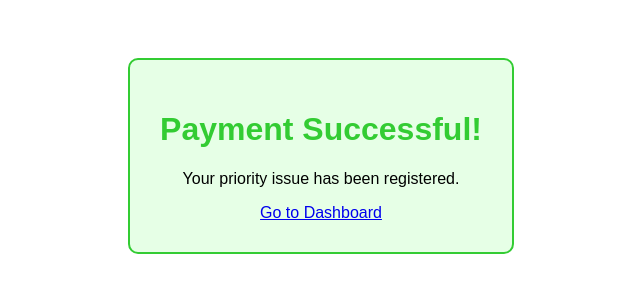
After one commit to Swamini11/IS-Project, a Flask app: page /payment_success in a window 1280 px wide. The commit adds this page. Shown: the top 303 px of the page, without its empty margins (319-959 px from the left). Run offline with Flask 3, Linux system fonts and the light colour scheme.

Commit message:
payment vulnerability page added

```diff
--- a/app.py
+++ b/app.py
@@ -148,7 +148,14 @@ def user_dashboard():
 def report():
     if 'user_id' not in session:
         return redirect(url_for('user_login'))
+
+
     if request.method == 'POST':
+
+        isPriorityIssue = request.form.get('isPriorityIssue')=='on'
+
+
+
         location = request.form['location']
         description = request.form['description']
         file = request.files.get('image')
@@ -159,10 +166,16 @@ def report():
         conn = sqlite3.connect('site_data.db')
         cursor = conn.cursor()
         cursor.execute("INSERT INTO issues (user_id, location, description, image_path) VALUES (?, ?, ?, ?)",
-                       (session['user_id'], location, description, filename))
+                    (session['user_id'], location, description, filename))
         conn.commit()
         conn.close()
+
+        if isPriorityIssue:
+            return redirect(url_for('pay'))
+
         return redirect(url_for('user_dashboard'))
+
+
     return render_template('report_issue.html')
 
 @app.route('/my_issues', methods=['GET'])
@@ -196,7 +209,28 @@ def my_issues():
 
     return render_template('user_issues.html', issues=issues, city=city)
 
+# @app.route('/report_issue', methods=['GET', 'POST'])
+# def report_issue():
+#     if request.method == 'POST':
+#         location = request.form.get('location')
+#         description = request.form.get('description')
+#         is_priority = request.form.get('priority') == 'yes'
+#         image = request.files.get('image')
 
+#         # Save data temporarily in session (simulate DB insert later)
+#         session['issue_data'] = {
+#             'location': location,
+#             'description': description,
+#             'priority': is_priority,
+#             'image_filename': image.filename if image else None
+#         }
+
+#         if is_priority:
+#             return redirect(url_for('payment_gateway'))
+
+#         return "Issue submitted successfully (Standard issue)."
+
+#     return render_template('report_issue.html')  # Your HTML form
 
 @app.route('/admin_dashboard', methods=['GET', 'POST'])
 def admin_dashboard():
@@ -274,9 +308,81 @@ def feedback():
         except Exception as e:
             print("SQL Injection Error:", e)
         conn.close()
+
+
+
         return redirect(url_for('user_login'))
 
     return render_template('feedback.html')
+
+@app.route('/pay')
+def pay():
+    if 'user_id' not in session:
+        return redirect(url_for('user_login'))
+    conn = sqlite3.connect('site_data.db')
+    cursor = conn.cursor()
+    cursor.execute("""
+        SELECT location, description, image_path FROM issues
+        WHERE user_id = ? ORDER BY id DESC LIMIT 1
+    """, (session['user_id'],))
+    issue = cursor.fetchone()
+    conn.close()
+    return render_template('payment_Page.html', issue=issue)
+
+@app.route('/process_payment', methods=['POST'])
+def process_payment():
+    # Simulate processing (In real apps, use a secure payment gateway)
+    card_number = request.form['card_number']
+    name = request.form['name']
+    expiry = request.form['expiry']
+    cvv = request.form['cvv']
+
+    # Print just for debug (do NOT do this in production!)
+    print(f"Received payment details: {card_number}, {name}, {expiry}, {cvv}")
+
+    # Redirect to a payment success page
+    return redirect(url_for('payment_success'))
+
+@app.route('/payment_success')
+def payment_success():
+    return render_template('payment_success.html')
+
+@app.route('/delete_feedback/<int:feedback_id>', methods=['POST'])
+def delete_feedback(feedback_id):
+    if 'admin_id' not in session:
+        return redirect(url_for('admin_login'))
+
+    conn = sqlite3.connect('site_data.db')
+    cursor = conn.cursor()
+    cursor.execute("DELETE FROM feedback WHERE id = ?", (feedback_id,))
+    conn.commit()
+    conn.close()
+
+    return redirect(url_for('admin_dashboard'))
+
+@app.route('/delete_issue/<int:issue_id>', methods=['POST'])
+def delete_issue(issue_id):
+    if 'admin_id' not in session:
+        return redirect(url_for('admin_login'))
+
+    conn = sqlite3.connect('site_data.db')
+    cursor = conn.cursor()
+
+    # ✅ Fixed here
+    cursor.execute("SELECT image_path FROM issues WHERE id = ?", (issue_id,))
+    result = cursor.fetchone()
+    if result and result[0]:
+        image_path = os.path.join('static', 'uploads', result[0])
+        if os.path.exists(image_path):
+            os.remove(image_path)
+
+    cursor.execute("DELETE FROM issues WHERE id = ?", (issue_id,))
+    conn.commit()
+    conn.close()
+
+    return redirect(url_for('admin_dashboard'))
+
+
 
 
 @app.route('/logout')
--- /dev/null
+++ b/templates/payment_success.html
@@ -0,0 +1,32 @@
+<!-- templates/payment_success.html -->
+<!DOCTYPE html>
+<html lang="en">
+<head>
+    <meta charset="UTF-8">
+    <title>Payment Successful</title>
+    <style>
+        body {
+            font-family: Arial, sans-serif;
+            text-align: center;
+            padding: 50px;
+        }
+        .success-container {
+            background-color: #e6ffe6;
+            border: 2px solid #33cc33;
+            padding: 30px;
+            border-radius: 10px;
+            display: inline-block;
+        }
+        h1 {
+            color: #33cc33;
+        }
+    </style>
+</head>
+<body>
+    <div class="success-container">
+        <h1>Payment Successful!</h1>
+        <p>Your priority issue has been registered.</p>
+        <a href="{{ url_for('user_dashboard') }}">Go to Dashboard</a>
+    </div>
+</body>
+</html>
--- a/templates/report_issue.html
+++ b/templates/report_issue.html
@@ -72,6 +72,10 @@
         <label>Description:</label>
         <textarea name="description" required></textarea>
 
+        <label>
+            <input type="checkbox" name="isPriorityIssue" id="isPriorityIssue"> Report as Priority Issue (₹10)
+        </label>
+
         <label>Upload Image:</label>
         <input type="file" name="image" accept="image/*">
 
```
Also changed, not shown: templates/admin_dashboard.html (+20 -9 lines), templates/payment_Page.html (added, +96 -0 lines), site_data.db.
